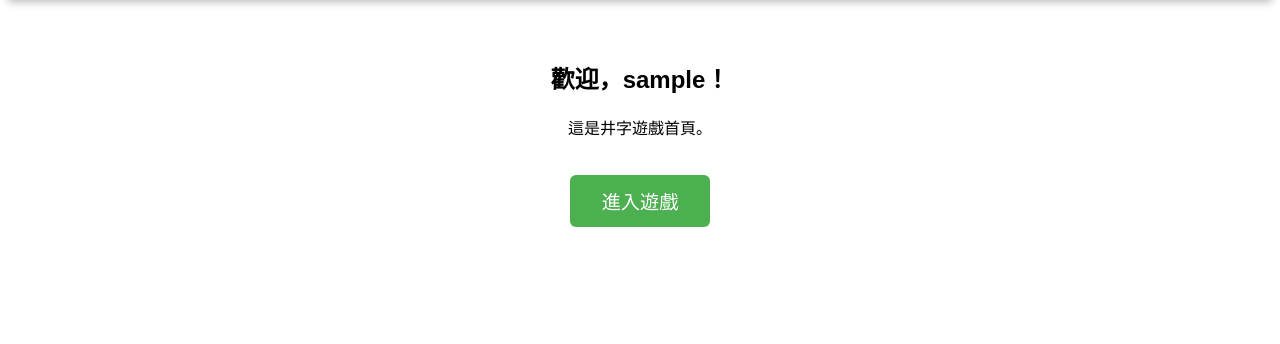
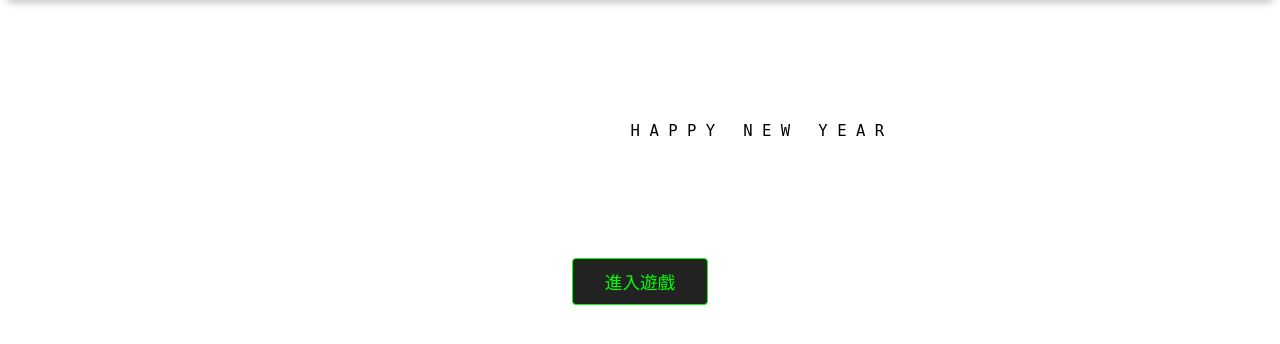
Before and after one commit to jamieyu0914/tic-tac-toe, a Flask app: page / in a window 1280 px wide. Shown: the part 64-408 px from the top of the page. Run offline with Flask 3, Linux system fonts and the light colour scheme; the visitor is signed in with stand-in values (Sample User, id 1).

Commit message:
fix: #1219 ANSI STYLE

```diff
--- a/app.py
+++ b/app.py
@@ -1,4 +1,5 @@
 from flask import Flask, render_template, request, redirect, url_for, session
+import random
 from flask_socketio import SocketIO
 
 from tic_tac_toe import check_winner
@@ -32,7 +33,10 @@ def login():
 def home():
     if 'user' not in session:
         return redirect(url_for('login'))
-    return render_template('index.html', user=session['user'])
+    theme = request.args.get('theme', '').lower()
+    if not theme:
+        theme = random.choice(['christmas', 'newyear'])
+    return render_template('index.html', user=session['user'], theme=theme)
 
 # 遊戲頁，需登入
 @app.route('/game', methods=['GET', 'POST'])
--- a/templates/index.html
+++ b/templates/index.html
@@ -22,10 +22,47 @@
 </head>
 <body>
     {% include 'navbar.html' %}
-    <div style="max-width: 500px; margin: 60px auto; text-align: center;">
-        <h2>歡迎，{{ user }}！</h2>
-        <p>這是井字遊戲首頁。</p>
-        <a href="/game" style="display:inline-block;margin:20px 0 0 0;padding:12px 32px;font-size:1.2em;background:#4caf50;color:#fff;text-decoration:none;border-radius:6px;">進入遊戲</a>
+    <div class="bbs-ansi">
+        <pre class="ansi-art">
+            {% if theme == 'christmas' %}
+                {% include 'theme/christmas.html' %}
+            {% else %}
+                {% include 'theme/newyear.html' %}
+            {% endif %}
+        </pre>
+        <div class="ansi-btn-area">
+            <a href="/game" class="ansi-btn">進入遊戲</a>
+        </div>
     </div>
+    <style>
+    .ansi-art {
+        font-size: 1.2em;
+        line-height: 1.3;
+        margin-bottom: 24px;
+        white-space: pre;
+        text-align: left;
+        display: inline-block;
+    }
+    .ansi-btn-area {
+        margin-top: 12px;
+    }
+    .ansi-btn {
+        display: inline-block;
+        background: #222;
+        color: #0f0;
+        border: 1px solid #0f0;
+        border-radius: 4px;
+        padding: 10px 32px;
+        font-size: 1.1em;
+        font-family: inherit;
+        text-decoration: none;
+        margin: 0 8px;
+        transition: background 0.2s, color 0.2s;
+    }
+    .ansi-btn:hover {
+        background: #0f0;
+        color: #000;
+    }
+    </style>
 </body>
 </html>
--- /dev/null
+++ b/templates/theme/christmas.html
@@ -0,0 +1,5 @@
+<div>
+
+		   M E R R Y   C H R I S T M A S
+
+</div>
--- /dev/null
+++ b/templates/theme/newyear.html
@@ -0,0 +1,5 @@
+<div>
+
+			 H A P P Y   N E W   Y E A R
+
+</div>
```
